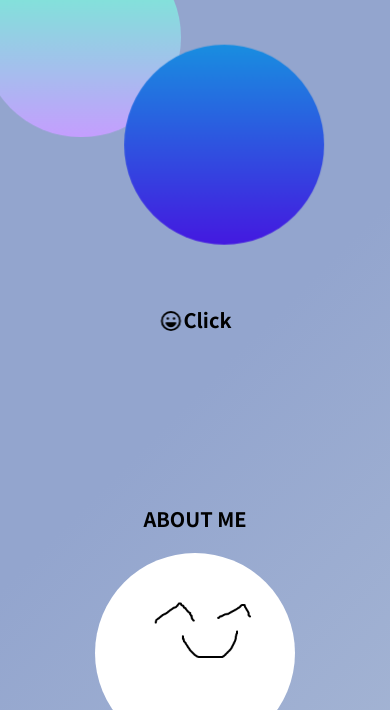
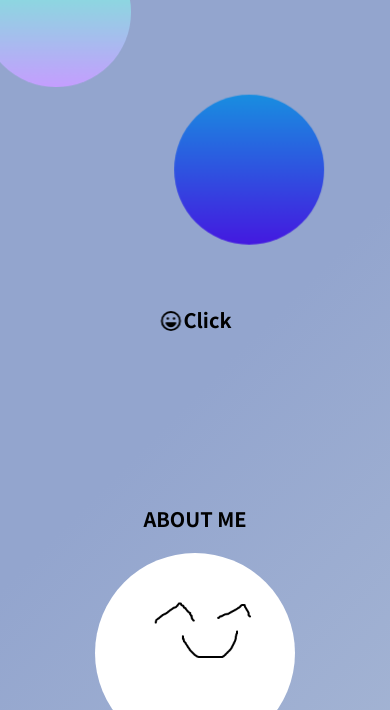
Before and after one commit to anilhwan/portfolio, a plain HTML site: page index.html in a window 390 px wide. Shown: the part 390-1100 px from the top of the page. Drawn offline with Linux system fonts and the light colour scheme.

Commit message:
125125125

```diff
--- a/css/style.css
+++ b/css/style.css
@@ -129,6 +129,7 @@ footer p{text-align: center;}
     .container{padding-top:50px;}
     .thankyou{font-size: 25px;}
     .pro-info h2,h3{font-size: 18px;}
+    .top_circles .circles{width: 150px !important;height: 150px!important;}
 }
 @media screen and (max-width:400px) {
     .contact-box ul{height: 90%;}
```
